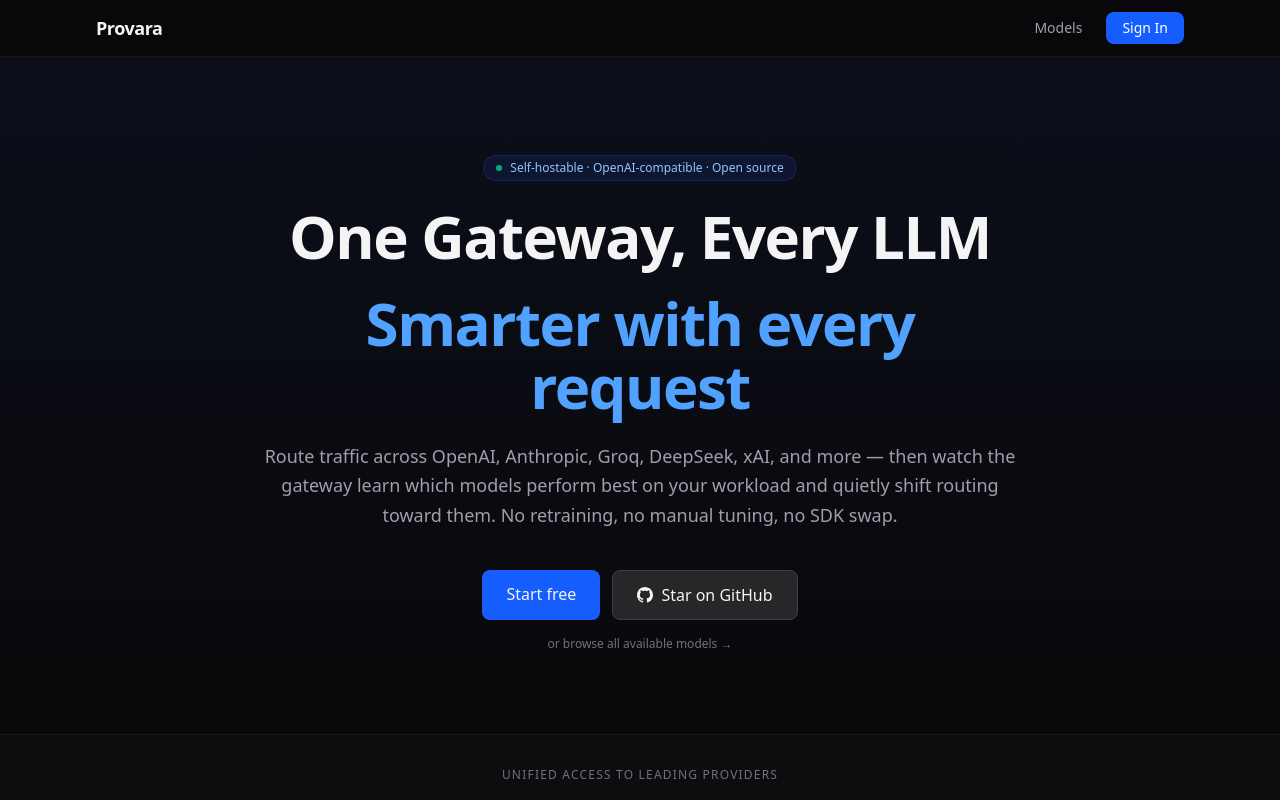
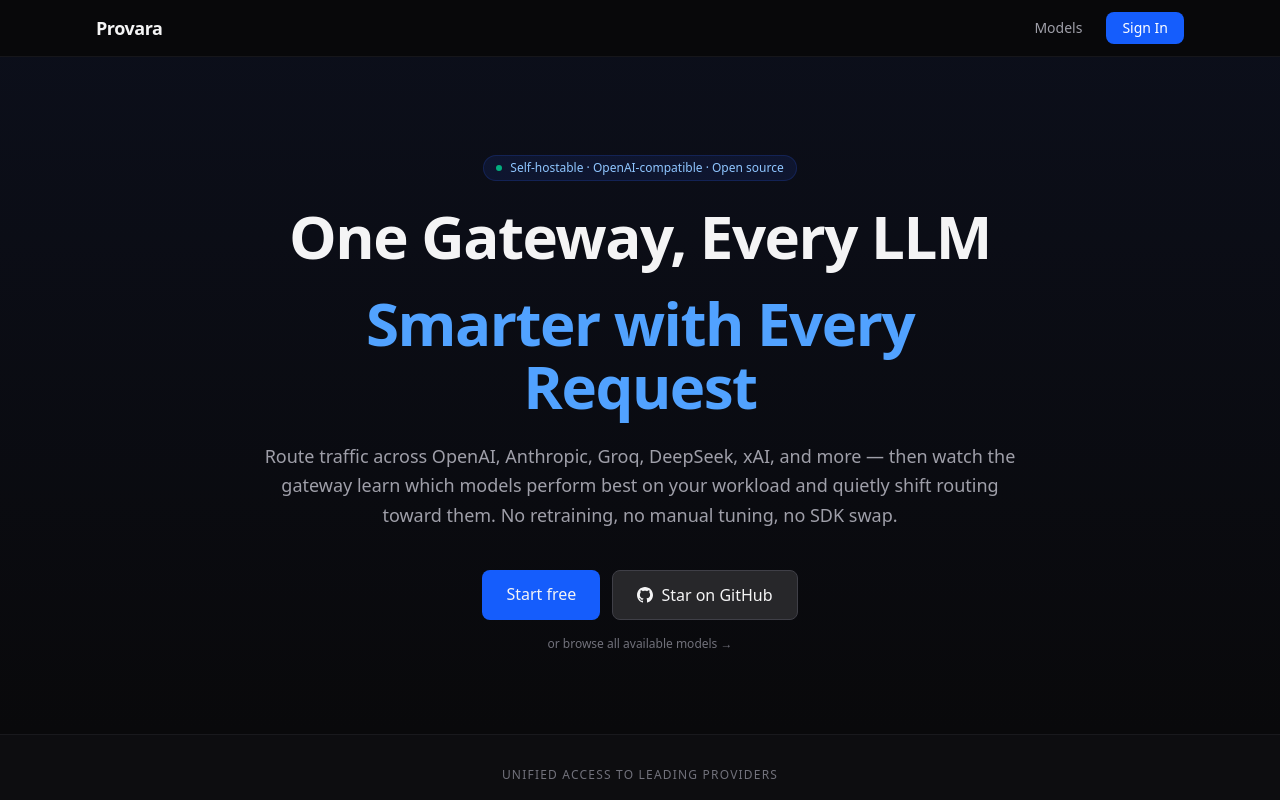
Before and after one commit to syndicalt/provara, a Next.js app in the folder apps/web/: page / in a window 1280 px wide. Shown: the top 800 px of the page. Built offline with nearby package versions, Linux system fonts and the light colour scheme; no server answers.

Commit message:
fix: title-case "Smarter with Every Request"
User edit — match the Title Case on the blue half of the hero.

Last-code-by: Nicholas Blanchard (manual edit, committed by Claude Code)

```diff
--- a/apps/web/src/app/page.tsx
+++ b/apps/web/src/app/page.tsx
@@ -190,7 +190,7 @@
               </div>
               <h1 className="text-4xl sm:text-5xl md:text-6xl font-bold tracking-tight leading-[1.05]">
                 <span className="block">One Gateway, Every LLM</span>
-                <span className="block mt-6 text-blue-400">Smarter with every request</span>
+                <span className="block mt-6 text-blue-400">Smarter with Every Request</span>
               </h1>
               <p className="mt-6 text-lg text-zinc-400 leading-relaxed">
                 Route traffic across OpenAI, Anthropic, Groq, DeepSeek, xAI, and more — then watch the gateway learn which models perform best on your workload and quietly shift routing toward them. No retraining, no manual tuning, no SDK swap.
```
